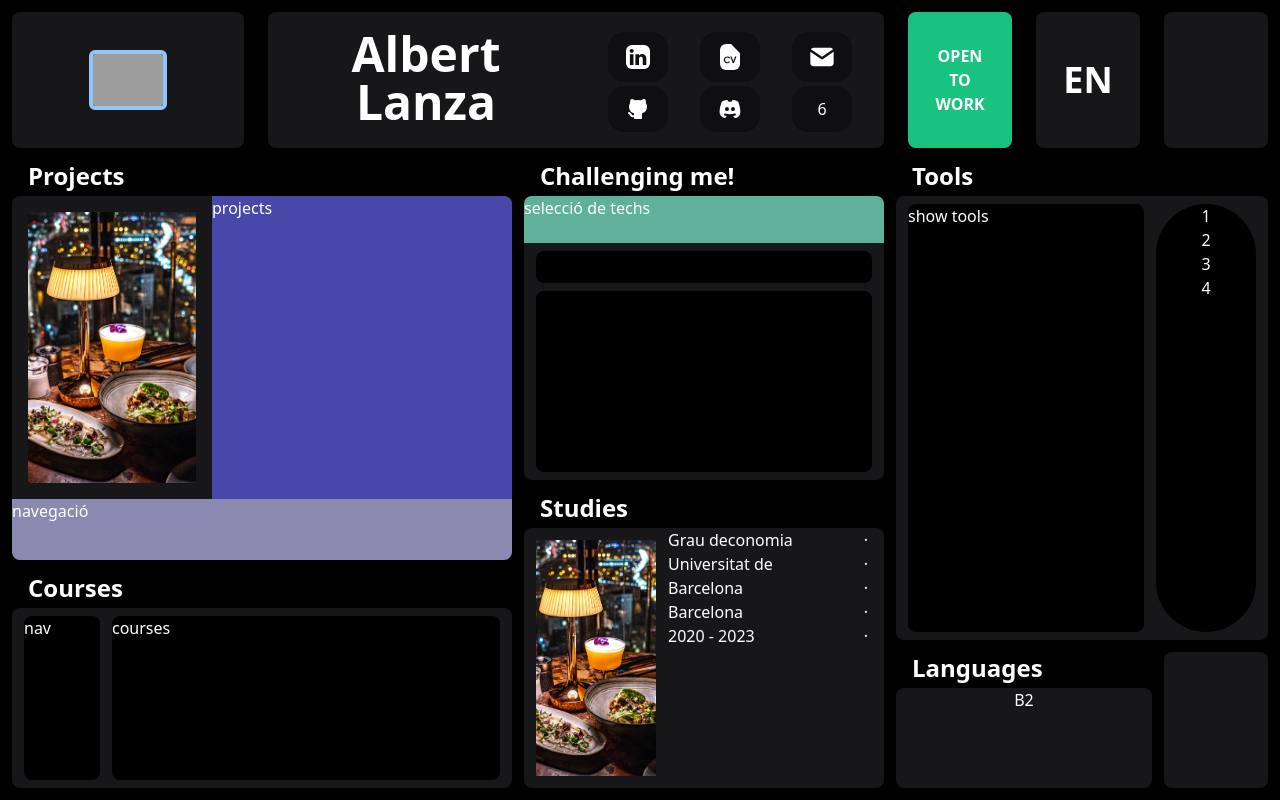
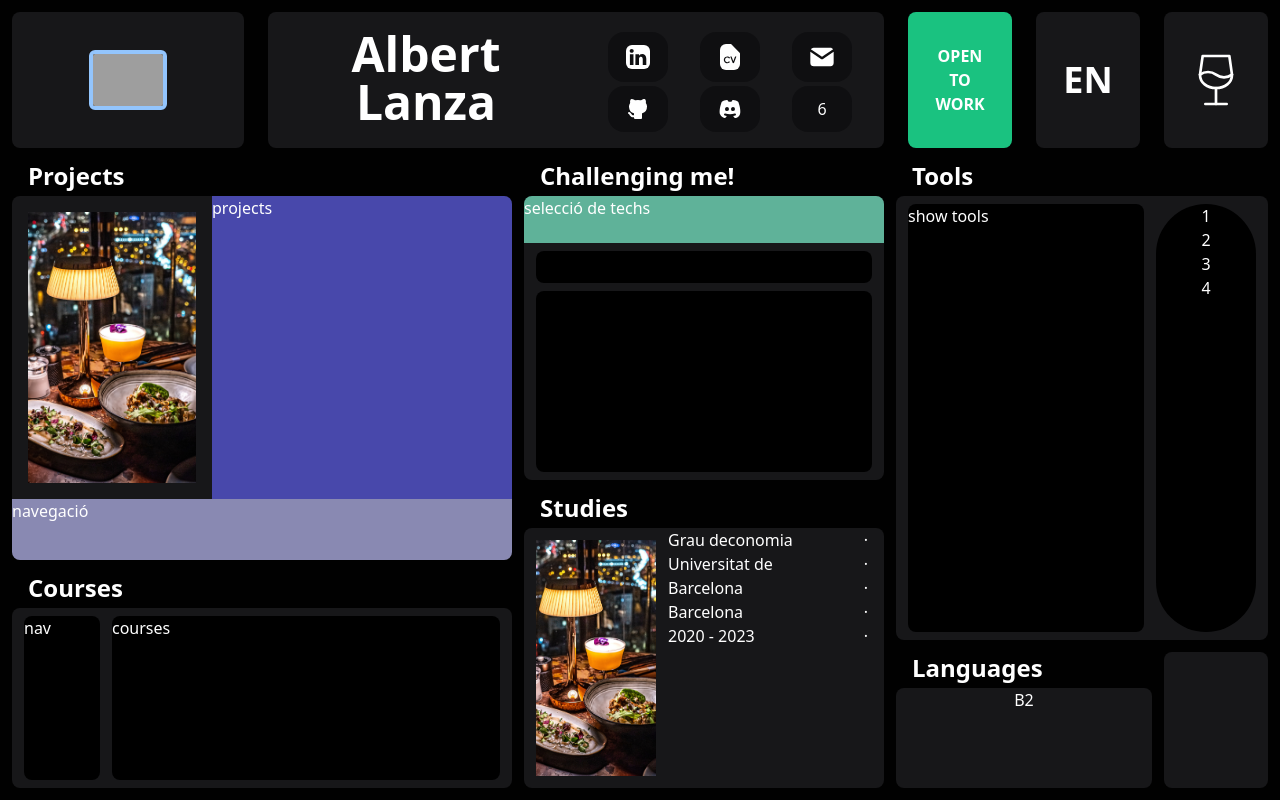
Before and after one commit to AlbertLnz/portfolio-alr, a React (Vite) app: page / in a window 1280 px wide. Built offline with nearby package versions, Linux system fonts and the light colour scheme; grey boxes are pictures that could not be loaded; what tailwindcss-inner-border would draw is missing.

Commit message:
theme switcher implemented

```diff
--- a/index.html
+++ b/index.html
@@ -6,7 +6,7 @@
     <meta name="viewport" content="width=device-width, initial-scale=1.0" />
     <title>Portfolio ALR</title>
   </head>
-  <body>
+  <body className="dark">
     <div id="root"></div>
     <script type="module" src="/src/main.jsx"></script>
   </body>
--- a/src/App.jsx
+++ b/src/App.jsx
@@ -14,7 +14,7 @@ import ToolsComponent from "./components/ToolsComponent";
 function App() {
   return (
     <div className="h-screen">
-      <div className="grid lg:grid-rows-10 lg:grid-cols-10 h-full bg-[#010101] text-white">
+      <div className="grid lg:grid-rows-10 lg:grid-cols-10 h-full dark:bg-[#010101] dark:text-white">
         <section className="lg:row-span-2 lg:col-span-2 p-3">
           <PhotoComponent />
         </section>
--- a/src/components/ColorThemeSelectorComponent.jsx
+++ b/src/components/ColorThemeSelectorComponent.jsx
@@ -1,8 +1,32 @@
+import { useEffect, useState } from "react";
+import coffee from "../assets/images/ColorThemeSelectorComponent/coffee.svg";
+import wine from "../assets/images/ColorThemeSelectorComponent/wine.svg";
+
 const ColorThemeSelectorComponent = () => {
+  const [theme, setTheme] = useState("dark");
+
+  const handleSwapTheme = () => {
+    setTheme(theme === "dark" ? "light" : "dark");
+    console.log(theme);
+  };
+
+  useEffect(() => {
+    if (theme === "dark") {
+      document.documentElement.classList.add("dark");
+    } else {
+      document.documentElement.classList.remove("dark");
+    }
+  }, [theme]);
+
   return (
     <div className="h-full flex flex-col">
       <div className="flex-grow rounded-lg bg-[#171719] flex items-center justify-center">
-        <img src="" alt="" />
+        <label className="swap">
+          <input type="checkbox" onClick={handleSwapTheme} />
+
+          <img src={wine} alt="" className="swap-off fill-current w-16" />
+          <img src={coffee} alt="" className="swap-on fill-current w-16" />
+        </label>
       </div>
     </div>
   );
--- a/tailwind.config.js
+++ b/tailwind.config.js
@@ -4,6 +4,7 @@ import tailwindcssInnerBorder from "tailwindcss-inner-border";
 /** @type {import('tailwindcss').Config} */
 export default {
   content: ["./index.html", "./src/**/*.{js,ts,jsx,tsx}"],
+  darkMode: "class",
   theme: {
     extend: {},
   },
```
Also changed, not shown: src/assets/images/ColorThemeSelectorComponent/coffee.svg (added), src/assets/images/ColorThemeSelectorComponent/wine.svg (added).
